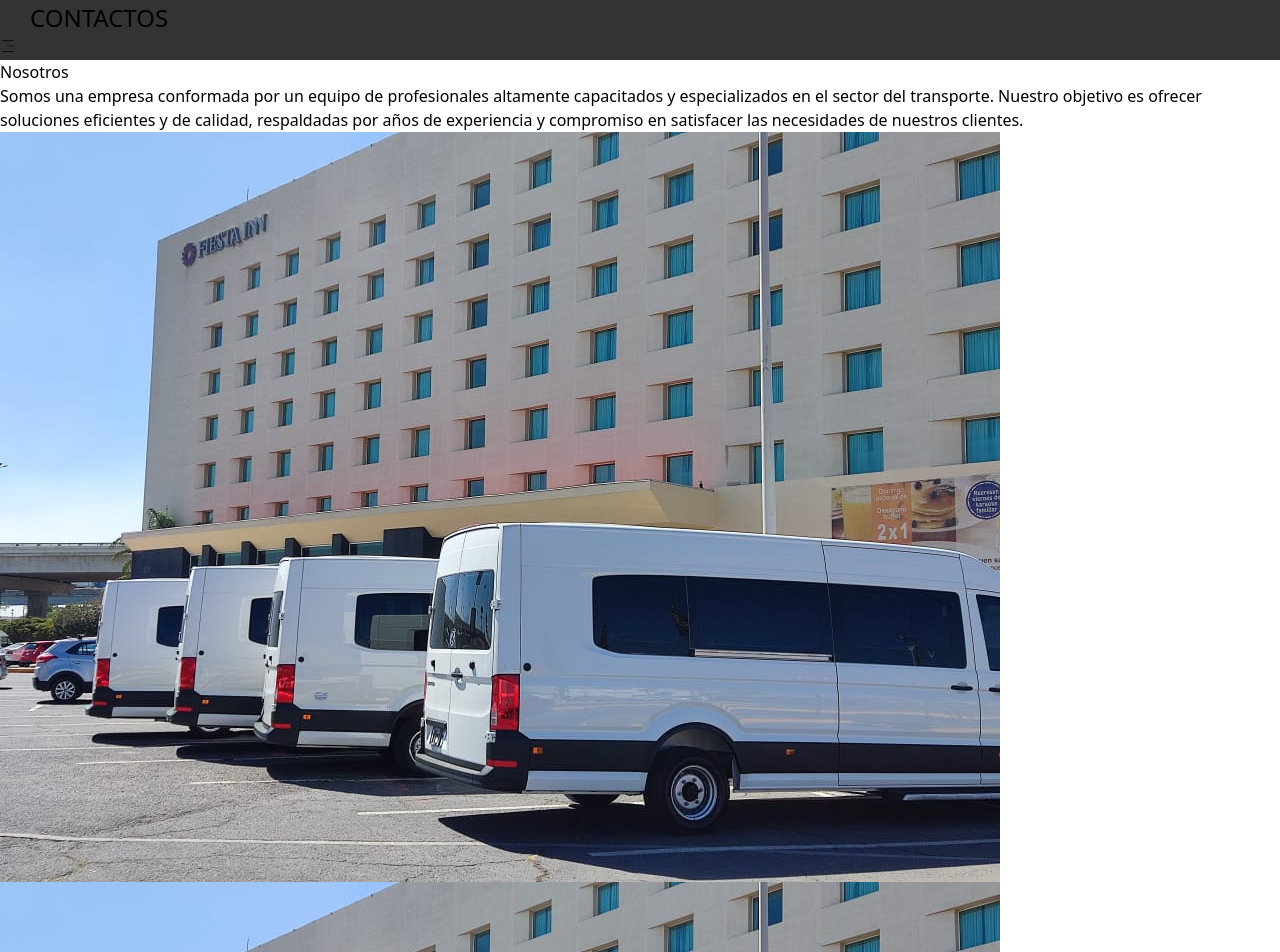
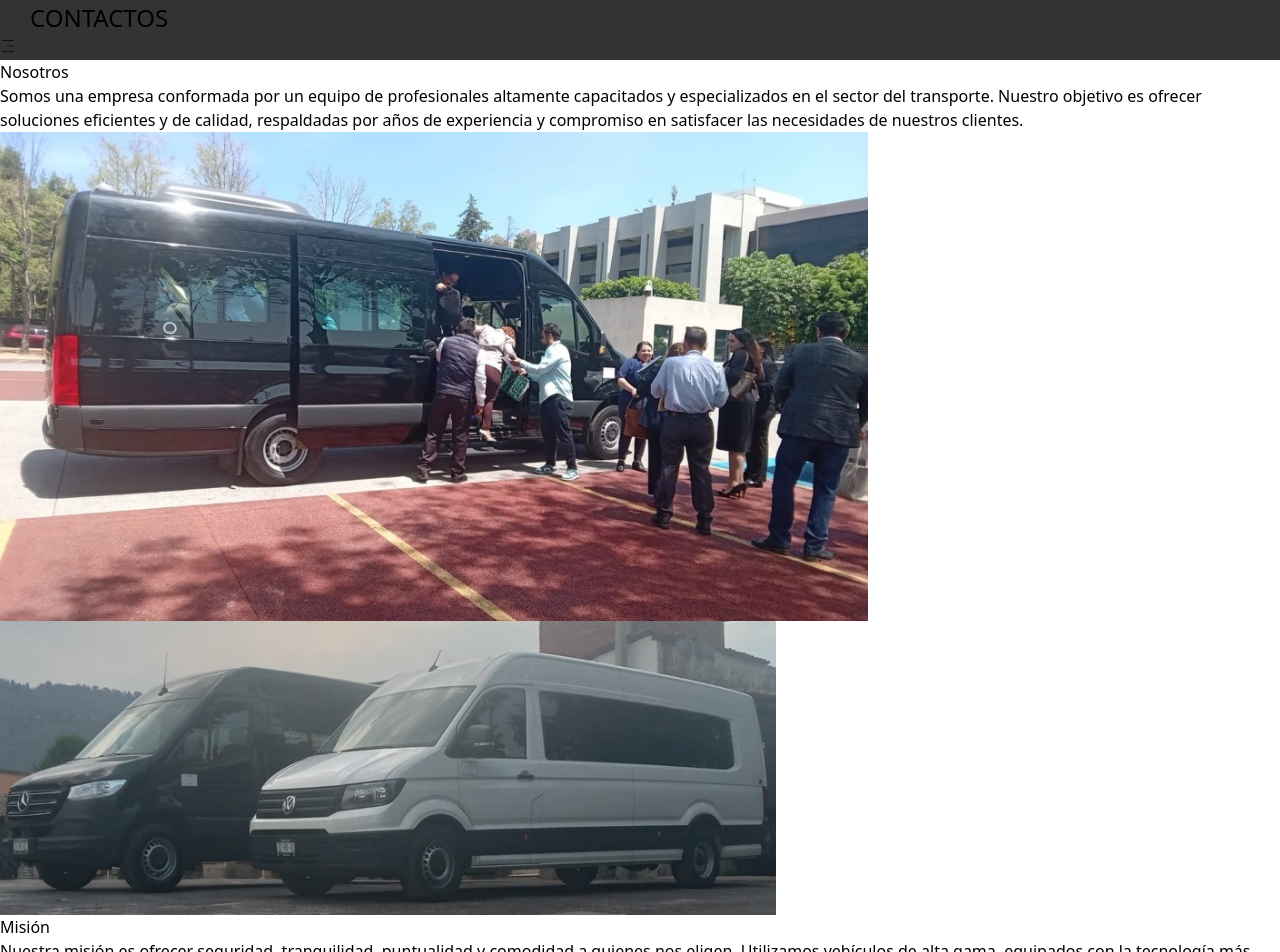
Before and after one commit to ALEXRO4/GFM_WhiteVan, a React (Vite) app: page / in a window 1280 px wide. Shown: the part 400-1352 px from the top of the page. Built offline with nearby package versions, Linux system fonts and the light colour scheme.

Commit message:
3.1 version
Se realizaron pequeños cambios como de imagenes y fondo

```diff
--- a/src/App.jsx
+++ b/src/App.jsx
@@ -16,7 +16,7 @@ const App = () => {
       </div>
 
       {/* Sección Servicios */}
-      <div id="Services" className="min-h-screen py-16 bg-gray-300">
+      <div id="Services" className="min-h-screen py-16 bg-gray-200">
         <h1 className="text-center text-4xl text-yellow-500 font-serif font-bold ">Servicios</h1>
         <Services />
       </div>
--- a/src/Categories/GMF.jsx
+++ b/src/Categories/GMF.jsx
@@ -14,7 +14,7 @@ const GMF = () => {
         </div>
         <div className="flex-1 flex justify-center items-center">
           <img
-            src="./Images/crafter4.jpeg"
+            src="./Images/crafter1.jpg"
             alt="Nosotros"
             className="w-3/4 rounded-lg shadow-lg mx-auto"
           />
@@ -26,9 +26,9 @@ const GMF = () => {
 
         <div className="flex-1 flex justify-center items-center">
           <img
-            src="./Images/crafter4.jpeg"
+            src="./Images/crafter2.jpg"
             alt="Misión"
-            className="w-3/4 rounded-lg shadow-lg mx-auto"
+            className="w-3/4 rounded-lg shadow-lg mx-auto pt-4"
           />
         </div>
         <div className="flex-1 text-justify">
```
Also changed, not shown: public/Images/crafter1.jpg (added), public/Images/crafter2.jpg (added).
